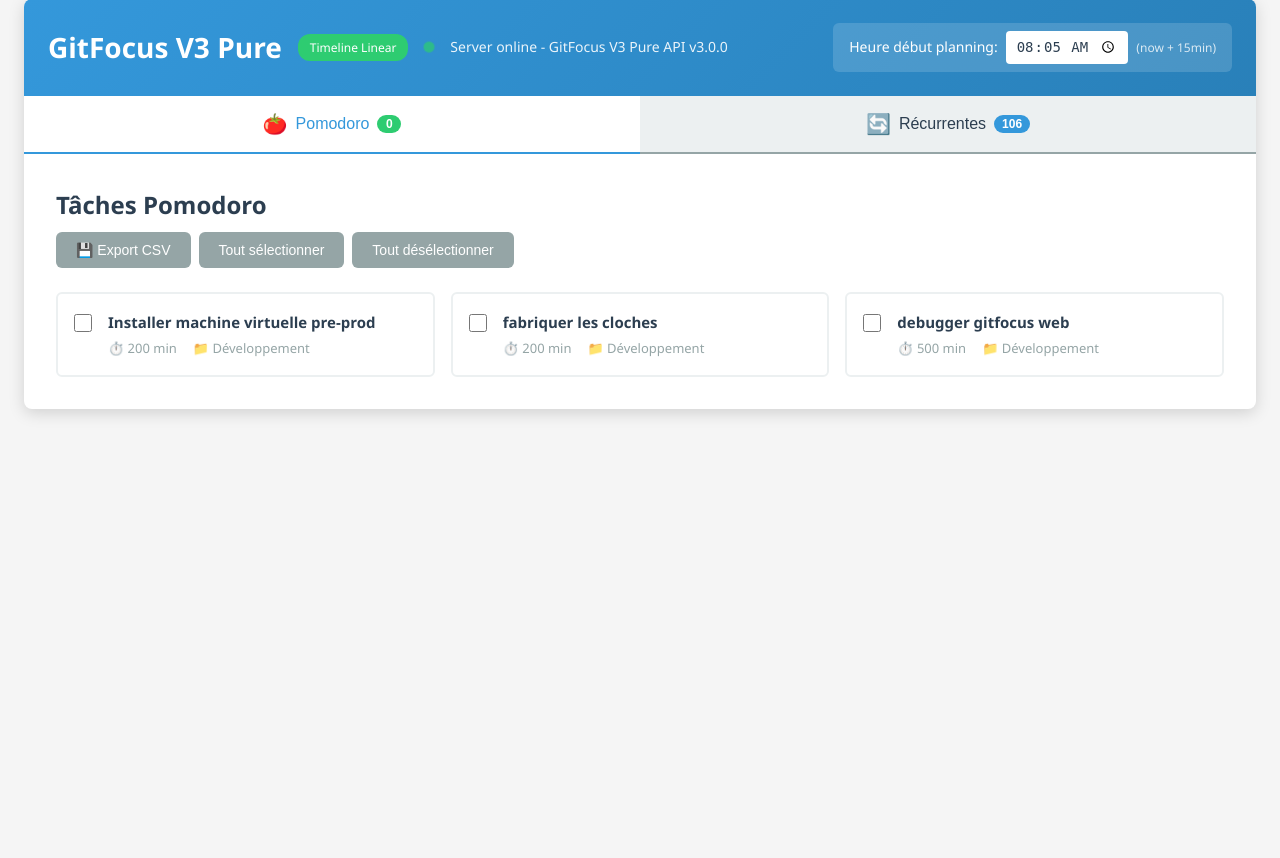
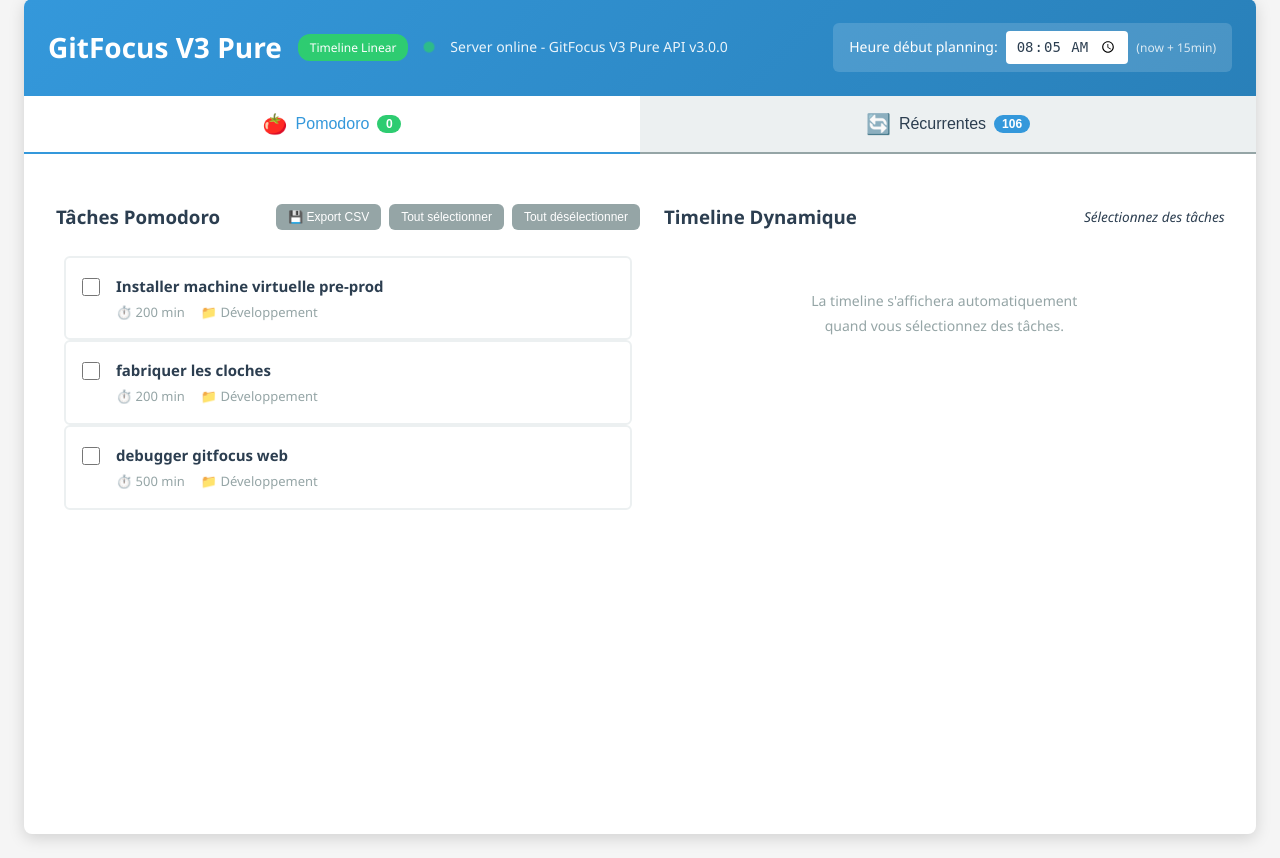
Before and after one commit to julioplanning0-collab/GitFocusPlanner, a Flask app: page / in a window 1280 px wide. Shown: the part 25-883 px from the top of the page. Before the commit the page ends 441 px from the top, so only its background shows below. Run offline with Flask 3, Linux system fonts and the light colour scheme; data that the repository does not hold is empty.

Commit message:
feat(v3): WIP - Layout 2-colonnes onglet Pomodoro + Timeline dynamique
NOUVELLE ARCHITECTURE ONGLET POMODORO:
- LEFT (50%): Liste tâches Pomodoro avec checkboxes
- RIGHT (48%): Timeline dynamique temps réel

STRUCTURE HTML:
- .pomodoro-container (flex 2-colonnes)
- .pomodoro-panel-left (sélection tâches)
- .pomodoro-panel-right (timeline affichage)
- #timelineDisplay (zone timeline)
- .timeline-info (indicateur statut)

CSS TIMELINE:
- .timeline-date-separator (séparateurs dates sticky)
- .timeline-slot (slots individuels 24px)
- Types coloriés: pomodoro (vert), pause (orange), recurrent (bleu)
- Scroll indépendant par panel
- Layout compact et lisible

FONCTIONNALITÉS À IMPLÉMENTER (TODO):
1. JS: Génération automatique planning lors sélection tâches
2. JS: Affichage timeline dynamique avec séparateurs dates
3. JS: Calcul timeline depuis:
   - Tâches Pomodoro sélectionnées
   - Tâches récurrentes (depuis onglet Récurrentes)
   - Heure début + obstacles
4. JS: Traduction timeline → dates/heures
5. JS: Groupement par dates
6. JS: Update temps réel lors changement sélection

WORKFLOW CIBLE:
1. Onglet Récurrentes → Sélectionner pauses/récurrentes
2. Onglet Pomodoro → Sélectionner tâches
   → Timeline s'affiche automatiquement à droite
3. Export CSV disponible immédiatement

⚠️ WIP: Structure HTML + CSS ready, JavaScript à implémenter

🎯 Architecture: Timeline = liste tâches + durées
    Affichage = traduction en dates/heures

🤖 Generated with [Claude Code](https://claude.com/claude-code)

Co-Authored-By: Claude <noreply@anthropic.com>

```diff
--- a/webapp_v3_pure/static/css/gitfocus_v3.css
+++ b/webapp_v3_pure/static/css/gitfocus_v3.css
@@ -886,6 +886,115 @@ input:checked + .toggle-slider:before {
     }
 }
 
+/* ==================== POMODORO 2-COLUMNS LAYOUT ==================== */
+.pomodoro-container {
+    display: flex;
+    gap: var(--spacing-lg);
+    height: 600px;
+    margin-top: var(--spacing-md);
+}
+
+.pomodoro-panel {
+    background: var(--bg-secondary);
+    border-radius: var(--border-radius);
+    border: 1px solid var(--border-color);
+    display: flex;
+    flex-direction: column;
+}
+
+/* LEFT panel: Liste tâches (50%) */
+.pomodoro-panel-left {
+    flex: 0 0 50%;
+}
+
+/* RIGHT panel: Timeline dynamique (48%) */
+.pomodoro-panel-right {
+    flex: 0 0 48%;
+}
+
+.pomodoro-list-left, .timeline-display {
+    flex: 1;
+    overflow-y: auto;
+    overflow-x: hidden;
+    padding: var(--spacing-sm);
+    overscroll-behavior: contain;
+}
+
+.timeline-display {
+    background: var(--bg-primary);
+}
+
+.timeline-info {
+    font-size: 0.85rem;
+    color: var(--text-secondary);
+    font-style: italic;
+}
+
+/* Date Separator in Timeline */
+.timeline-date-separator {
+    background: var(--primary-color);
+    color: white;
+    padding: var(--spacing-sm);
+    font-weight: 600;
+    margin: var(--spacing-md) 0 var(--spacing-sm) 0;
+    border-radius: var(--border-radius-sm);
+    text-align: center;
+    position: sticky;
+    top: 0;
+    z-index: 10;
+}
+
+.timeline-date-separator:first-child {
+    margin-top: 0;
+}
+
+/* Timeline Slot */
+.timeline-slot {
+    display: flex;
+    align-items: center;
+    gap: var(--spacing-sm);
+    padding: 4px 8px;
+    margin-bottom: 2px;
+    border-left: 3px solid;
+    background: var(--bg-secondary);
+    border-radius: var(--border-radius-sm);
+    font-size: 0.9rem;
+    line-height: 1.2;
+    min-height: 24px;
+}
+
+.timeline-slot.type-pomodoro {
+    border-color: var(--success-color);
+}
+
+.timeline-slot.type-pause {
+    border-color: var(--warning-color);
+}
+
+.timeline-slot.type-recurrent {
+    border-color: var(--info-color);
+}
+
+.slot-time {
+    font-weight: 600;
+    color: var(--text-secondary);
+    min-width: 100px;
+    font-size: 0.85rem;
+}
+
+.slot-name {
+    flex: 1;
+    color: var(--text-primary);
+}
+
+.slot-badge {
+    font-size: 0.75rem;
+    padding: 2px 6px;
+    background: var(--primary-color);
+    color: white;
+    border-radius: var(--border-radius-sm);
+}
+
 /* ==================== RECURRENT 2-COLUMNS LAYOUT ==================== */
 .recurrent-container {
     display: flex;
--- a/webapp_v3_pure/templates/gitfocus_v3.html
+++ b/webapp_v3_pure/templates/gitfocus_v3.html
@@ -41,20 +41,39 @@
 
         <!-- Tab Content -->
         <main class="tab-content">
-            <!-- Tab 1: Pomodoro Tasks -->
+            <!-- Tab 1: Pomodoro Tasks with Timeline -->
             <section class="tab-pane active" id="tab-pomodoro">
-                <div class="pane-header">
-                    <h2>Tâches Pomodoro</h2>
-                    <div class="pane-actions">
-                        <button class="btn btn-success" id="exportBtn" onclick="app.exportPlanning()" disabled>
-                            💾 Export CSV
-                        </button>
-                        <button class="btn btn-secondary" onclick="app.selectAllPomodoros()">Tout sélectionner</button>
-                        <button class="btn btn-secondary" onclick="app.clearPomodoros()">Tout désélectionner</button>
+                <div class="pomodoro-container">
+                    <!-- LEFT: Task Selection -->
+                    <div class="pomodoro-panel pomodoro-panel-left">
+                        <div class="panel-header">
+                            <h3>Tâches Pomodoro</h3>
+                            <div class="panel-header-actions">
+                                <button class="btn btn-success btn-sm" id="exportBtn" onclick="app.exportPlanning()" disabled>
+                                    💾 Export CSV
+                                </button>
+                                <button class="btn btn-secondary btn-sm" onclick="app.selectAllPomodoros()">Tout sélectionner</button>
+                                <button class="btn btn-secondary btn-sm" onclick="app.clearPomodoros()">Tout désélectionner</button>
+                            </div>
+                        </div>
+                        <div id="pomodoroList" class="pomodoro-list-left">
+                            <div class="loading">Chargement des tâches Pomodoro...</div>
+                        </div>
                     </div>
-                </div>
-                <div id="pomodoroList" class="task-list">
-                    <div class="loading">Chargement des tâches Pomodoro...</div>
+
+                    <!-- RIGHT: Dynamic Timeline -->
+                    <div class="pomodoro-panel pomodoro-panel-right">
+                        <div class="panel-header">
+                            <h3>Timeline Dynamique</h3>
+                            <span class="timeline-info" id="timelineInfo">Sélectionnez des tâches</span>
+                        </div>
+                        <div id="timelineDisplay" class="timeline-display">
+                            <div class="empty-message">
+                                La timeline s'affichera automatiquement<br>
+                                quand vous sélectionnez des tâches.
+                            </div>
+                        </div>
+                    </div>
                 </div>
             </section>
 
```
